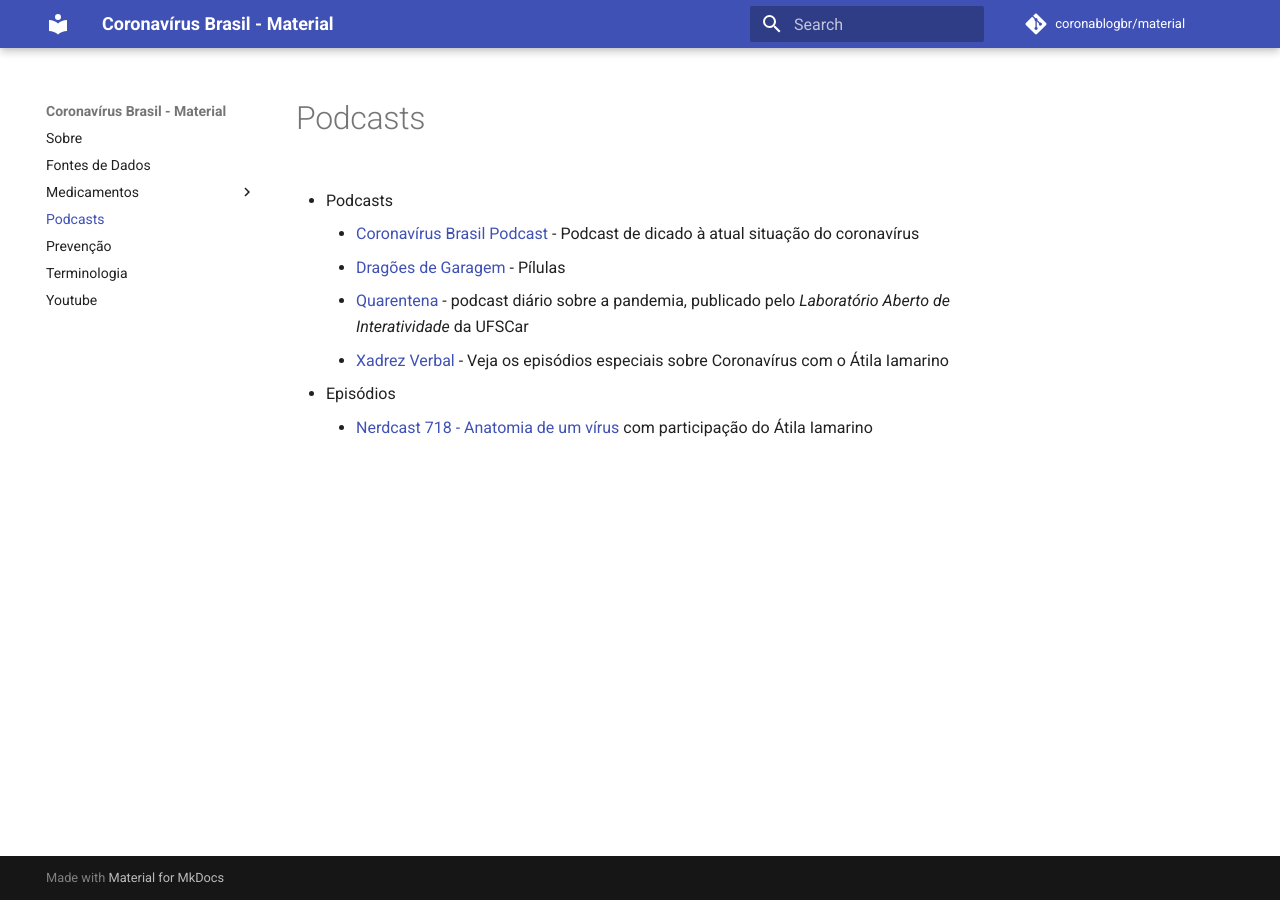
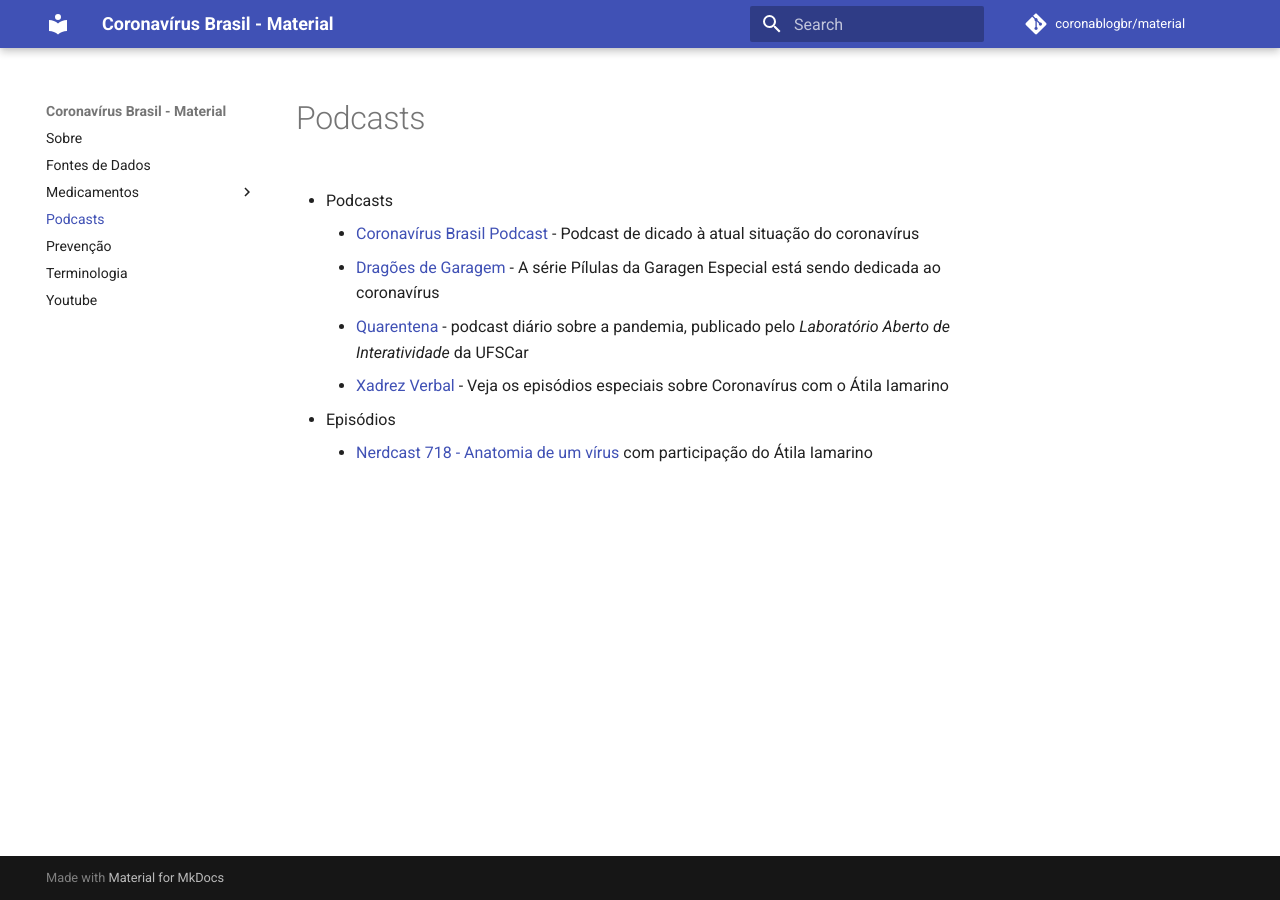
Before and after one commit to coronablogbr/material, an MkDocs documentation site: the page built from docs/podcasts.md, in a window 1280 px wide. Built offline with MkDocs 1.6.1 and Material for MkDocs 9.7.7, drawn with Linux system fonts in a browser that asks for light colours; comment, search, counter and statistics services are not loaded.

Commit message:
Podcasts - dragões de garagem

```diff
--- a/docs/podcasts.md
+++ b/docs/podcasts.md
@@ -2,7 +2,7 @@
 
 - Podcasts
     - [Coronavírus Brasil Podcast](https://coronablogbr.org) - Podcast de dicado à atual situação do coronavírus
-    - [Dragões de Garagem](http://dragoesdegaragem.com/podcast/dragoes-de-garagem/) - Pílulas
+    - [Dragões de Garagem](http://dragoesdegaragem.com/podcast/dragoes-de-garagem/) - A série Pílulas da Garagen Especial está sendo dedicada ao coronavírus
     - [Quarentena](http://www.labi.ufscar.br/category/quarentena/) - podcast diário sobre a pandemia, publicado pelo _Laboratório Aberto de Interatividade_ da UFSCar
     - [Xadrez Verbal](https://xadrezverbal.com/category/audio/podcast-do-xadrez-verbal/) - Veja os episódios especiais sobre Coronavírus com o Átila Iamarino
 
```
